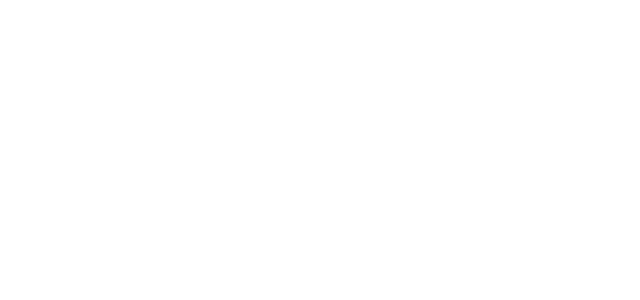
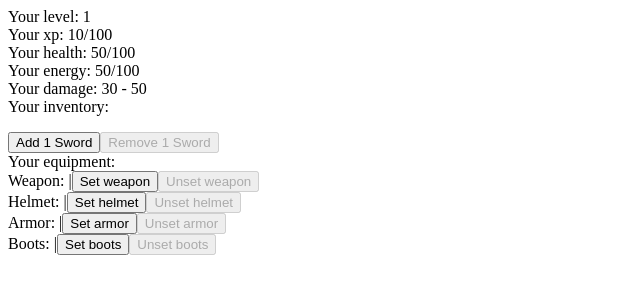
Before and after one commit to dmitrytavern/training-react-rpg-game, a React (Create React App) app: page / in a window 1280 px wide. Shown: the top 300 px of the page, without its empty margins (0-640 px from the left). Built offline with nearby package versions, Linux system fonts and the light colour scheme.

Commit message:
Refactored code and added visualization on page

```diff
--- a/src/App.tsx
+++ b/src/App.tsx
@@ -1,3 +1,4 @@
+import { observer } from 'mobx-react-lite'
 import { usePlayerStore } from "./contexts/playerStoreContext"
 import ItemsManager from "./store/ItemsManager"
 
@@ -5,28 +6,112 @@
 const App = () => {
 	const player = usePlayerStore()
 
-	player.equipment.weapon.setEquipment(
-		itemsManager.create(1)
-	)
+	const level = player.level.getLevel()
+	const xp = player.level.getExperience()
+	const maxEp = player.level.getExperienceForLevelUp()
 
-	player.equipment.helmetSlot.setEquipment(
-		itemsManager.create(4)
-	)
+	const health = player.health.getHealth()
+	const maxHealth = player.health.getMaxHealth()
 
-	player.equipment.armorSlot.setEquipment(
-		itemsManager.create(5)
-	)
+	const energy = player.energy.getEnergy()
+	const maxEnergy = player.energy.getMaxEnergy()
 
-	console.log(
-		player.calculatePlayerDamage(),
-		player.calculateDamaging(10)
-	)
+	const minDamage = player.damage.getMinDamage()
+	const maxDamage = player.damage.getMaxDamage()
+
+
+	const inventory = player.inventory.getInventory()
+
+	const addItem = () => {
+		const item = itemsManager.create(1)
+		player.inventory.addItem(item, 1)
+	}
+
+	const removeItem = () => {
+		player.inventory.removeItem(1, 1)
+	}
+
+
+	const equipment = player.equipment
+
+	const setWeapon = () => {
+		const weapon = itemsManager.create(1)
+		equipment.weapon.setEquipment(weapon)
+	}
+	const setHelmet = () => {
+		const helmet = itemsManager.create(4)
+		equipment.helmetSlot.setEquipment(helmet)
+	}
+	const setArmor = () => {
+		const armor = itemsManager.create(5)
+		equipment.armorSlot.setEquipment(armor)
+	}
+	const setBoots = () => {
+		const boots = itemsManager.create(6)
+		equipment.bootsSlot.setEquipment(boots)
+	}
+	const unsetWeapon = () => {
+		equipment.weapon.unsetEquipment()
+	}
+	const unsetHelmet = () => {
+		equipment.helmetSlot.unsetEquipment()
+	}
+	const unsetArmor = () => {
+		equipment.armorSlot.unsetEquipment()
+	}
+	const unsetBoots = () => {
+		equipment.bootsSlot.unsetEquipment()
+	}
 
 	return (
 		<div>
+
+			<div>Your level: {level}</div>
+			<div>Your xp: {xp}/{maxEp}</div>
+
+			<div>Your health: {health}/{maxHealth}</div>
+			<div>Your energy: {energy}/{maxEnergy}</div>
+
+			<div>Your damage: {minDamage} - {maxDamage}</div>
+
+			<div>Your inventory: </div>
+			<ul>
+				{inventory.map((item, i) => (
+					<li key={i}>{item.item.name} x{item.getQuantity()}</li>
+				))}
+			</ul>
+
+			<button onClick={addItem}>Add 1 Sword</button>
+			<button onClick={removeItem} disabled={!player.inventory.getItem(1)}>Remove 1 Sword</button>
+
+			<div>Your equipment: </div>
+			<div>
+				Weapon: {equipment.weapon.getName()}
+				|
+				<button onClick={setWeapon} disabled={equipment.weapon.existsEquipment()}>Set weapon</button>
+				<button onClick={unsetWeapon} disabled={!equipment.weapon.existsEquipment()}>Unset weapon</button>
+			</div>
+			<div>
+				Helmet: {equipment.helmetSlot.getName()}
+				|
+				<button onClick={setHelmet} disabled={equipment.helmetSlot.existsEquipment()}>Set helmet</button>
+				<button onClick={unsetHelmet} disabled={!equipment.helmetSlot.existsEquipment()}>Unset helmet</button>
+			</div>
+			<div>
+				Armor: {equipment.armorSlot.getName()}
+				|
+				<button onClick={setArmor} disabled={equipment.armorSlot.existsEquipment()}>Set armor</button>
+				<button onClick={unsetArmor} disabled={!equipment.armorSlot.existsEquipment()}>Unset armor</button>
+			</div>
+			<div>
+				Boots: {equipment.bootsSlot.getName()}
+				|
+				<button onClick={setBoots} disabled={equipment.bootsSlot.existsEquipment()}>Set boots</button>
+				<button onClick={unsetBoots} disabled={!equipment.bootsSlot.existsEquipment()}>Unset boots</button>
+			</div>
 
 		</div>
 	)
 }
 
-export default App
+export default observer(App)
--- a/src/store/Player/Player.ts
+++ b/src/store/Player/Player.ts
@@ -1,18 +1,24 @@
 import {Effect} from "../../../types/Effect"
 import PlayerLevel from "../PlayerLevel"
 import PlayerDamage from "../PlayerDamage"
+import PlayerHealth from "../PlayerHealth"
+import PlayerEnergy from "../PlayerEnergy"
 import PlayerInventory from "../PlayerInventory"
 import PlayerEquipment from "../PlayerEquipment"
 
 class Player {
 	public readonly level: PlayerLevel
 	public readonly damage: PlayerDamage
+	public readonly health: PlayerHealth
+	public readonly energy: PlayerEnergy
 	public readonly inventory: PlayerInventory
 	public readonly equipment: PlayerEquipment
 
 	constructor() {
 		this.level = new PlayerLevel(1, 10)
 		this.damage = new PlayerDamage(30, 50)
+		this.health = new PlayerHealth(50, 100)
+		this.energy = new PlayerEnergy(50, 100)
 		this.inventory = new PlayerInventory()
 		this.equipment = new PlayerEquipment()
 	}
--- a/src/store/PlayerDamage/PlayerDamage.ts
+++ b/src/store/PlayerDamage/PlayerDamage.ts
@@ -15,6 +15,14 @@
 	public getDamage(): number {
 		return randomInteger(this.minDamage, this.maxDamage)
 	}
+
+	public getMinDamage(): number {
+		return this.minDamage
+	}
+
+	public getMaxDamage(): number {
+		return this.maxDamage
+	}
 }
 
 export default PlayerDamage
--- a/src/store/PlayerEnergy/PlayerEnergy.ts
+++ b/src/store/PlayerEnergy/PlayerEnergy.ts
@@ -1,3 +1,5 @@
+import {makeAutoObservable} from 'mobx'
+
 class PlayerEnergy {
 	private readonly maxEnergy: number
 	private energy: number
@@ -5,6 +7,8 @@
 	constructor(startValue: number, maxValue: number) {
 		this.energy = startValue
 		this.maxEnergy = maxValue
+
+		makeAutoObservable(this)
 	}
 
 	public getEnergy(): number {
--- a/src/store/PlayerEquipmentSlot/PlayerEquipmentSlot.ts
+++ b/src/store/PlayerEquipmentSlot/PlayerEquipmentSlot.ts
@@ -6,6 +6,7 @@
 
 	constructor() {
 		makeAutoObservable(this)
+		console.log(this)
 	}
 
 	public getName(): string {
--- a/src/store/PlayerHealth/PlayerHealth.ts
+++ b/src/store/PlayerHealth/PlayerHealth.ts
@@ -1,10 +1,14 @@
+import {makeAutoObservable} from 'mobx'
+
 class PlayerHealth {
 	private readonly maxHealth: number
 	private health: number
 
-	constructor(health: number, maxHealth: number) {
-		this.health = health
-		this.maxHealth = maxHealth // DELETE IT!
+	constructor(startValue: number, maxValue: number) {
+		this.health = startValue
+		this.maxHealth = maxValue // DELETE IT!
+
+		makeAutoObservable(this)
 	}
 
 	public get alive(): boolean {
--- a/src/store/PlayerLevel/PlayerLevel.ts
+++ b/src/store/PlayerLevel/PlayerLevel.ts
@@ -5,9 +5,9 @@
 	private experience: number
 	private experienceForLevelUp: number
 
-	constructor(playerLevel: number, playerExp: number) {
-		this.level = playerLevel
-		this.experience = playerExp
+	constructor(startLevel: number, startExp: number) {
+		this.level = startLevel
+		this.experience = startExp
 		this.experienceForLevelUp = this._calcExperienceForLevelUp()
 
 		this.floatExperience()
```
